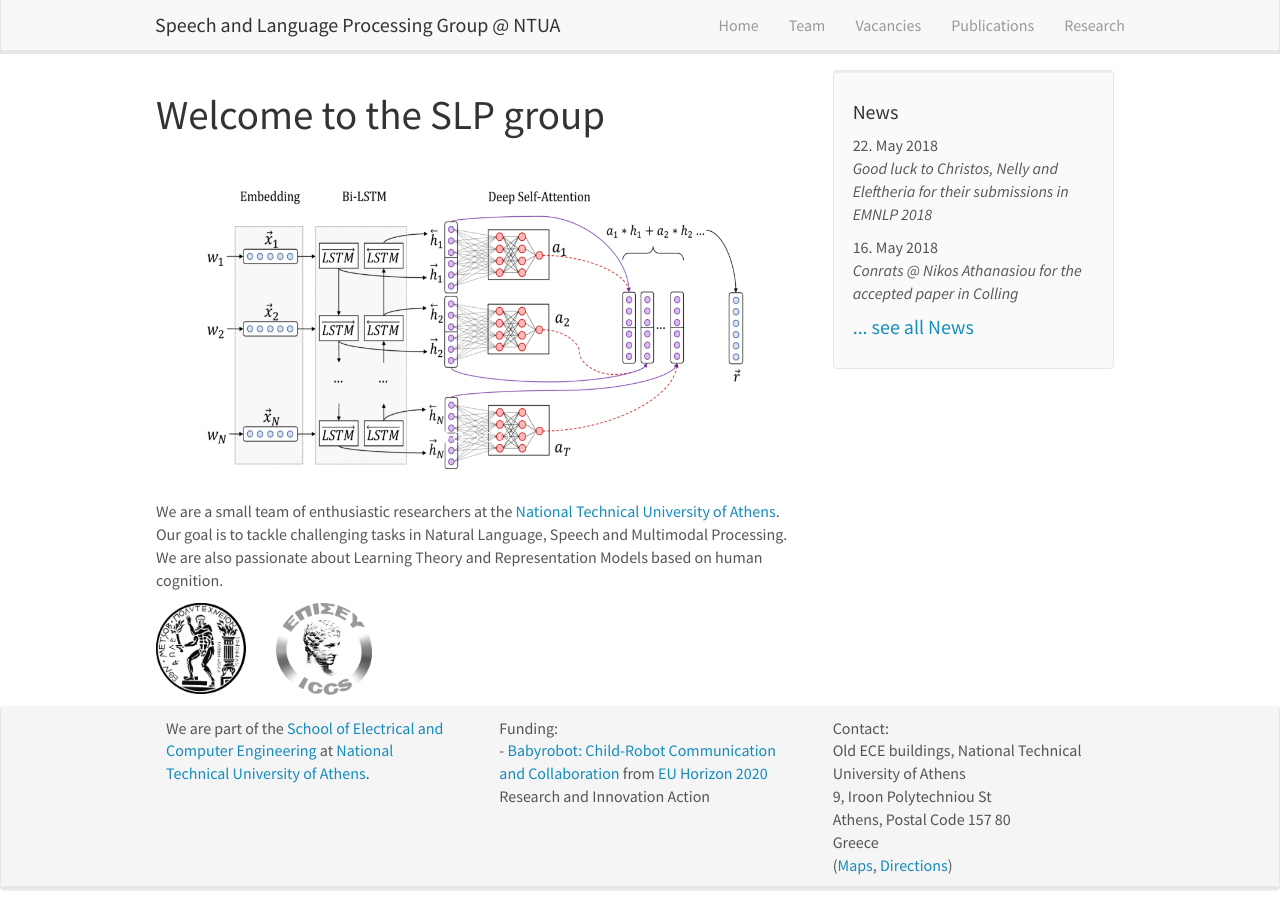
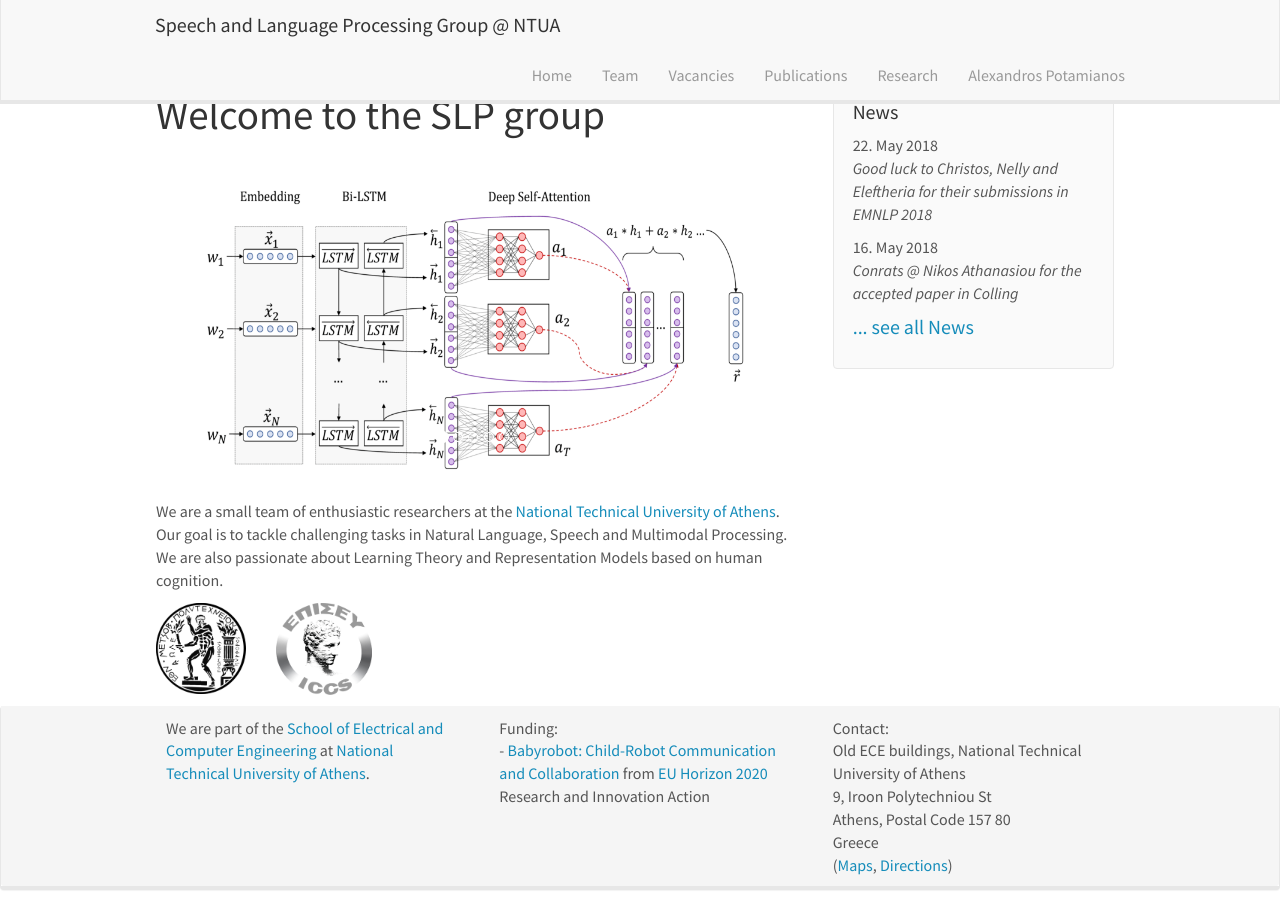
Before and after one commit to slp-ntua/slp-ntua.github.io, a Jekyll site: the page built from _pages/home.md, in a window 1280 px wide. Built offline with Jekyll 4.4.1, drawn with Linux system fonts in a browser that asks for light colours; nearby versions of some CDN libraries.

Commit message:
add potam link in header

```diff
--- a/_includes/header.html
+++ b/_includes/header.html
@@ -18,6 +18,7 @@
 		<li><a href="{{ site.url }}{{ site.baseurl }}/vacancies">Vacancies</a></li>
 		<li><a href="{{ site.url }}{{ site.baseurl }}/publications">Publications</a></li>
 		<li><a href="{{ site.url }}{{ site.baseurl }}/research">Research</a></li>
+        <li><a href="{{ site.url }}{{ site.baseurl }}/potam">Alexandros Potamianos</a></li>
 	  </ul>
 	</div>
   </div>
```
